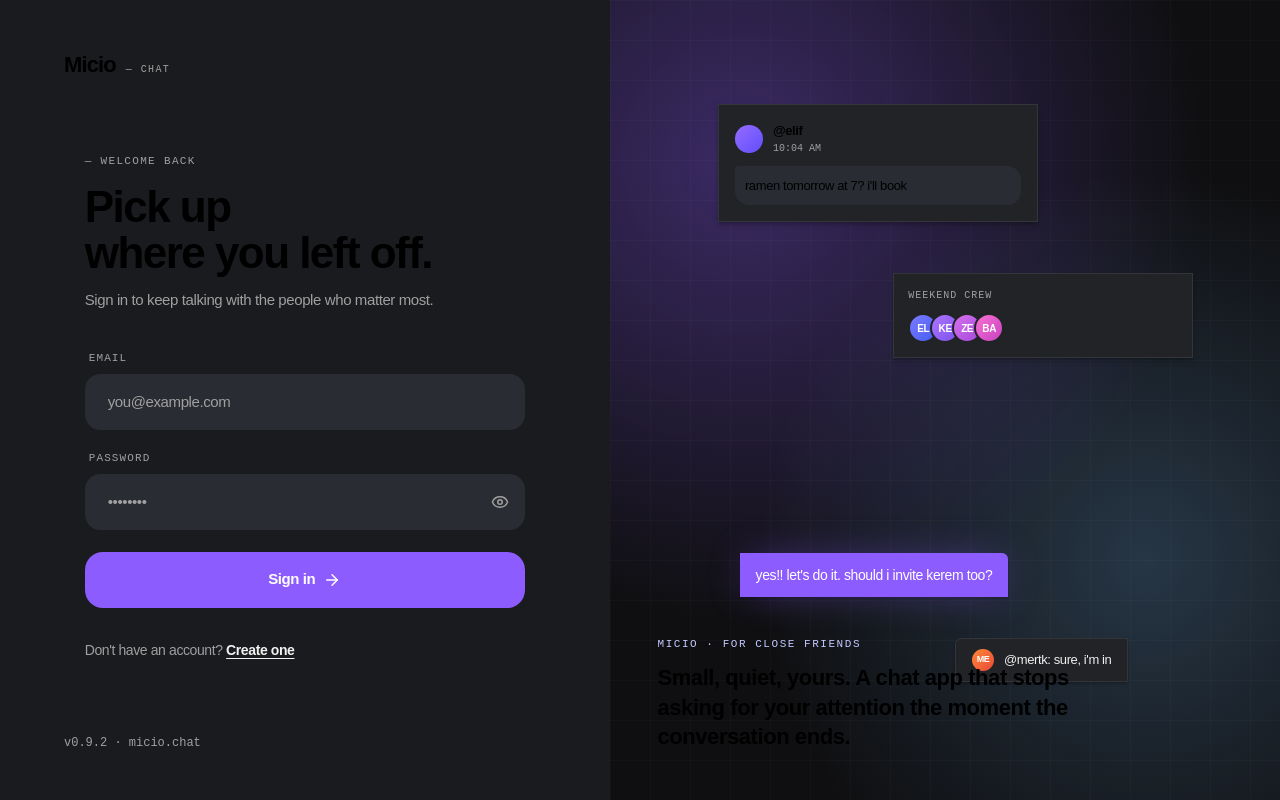
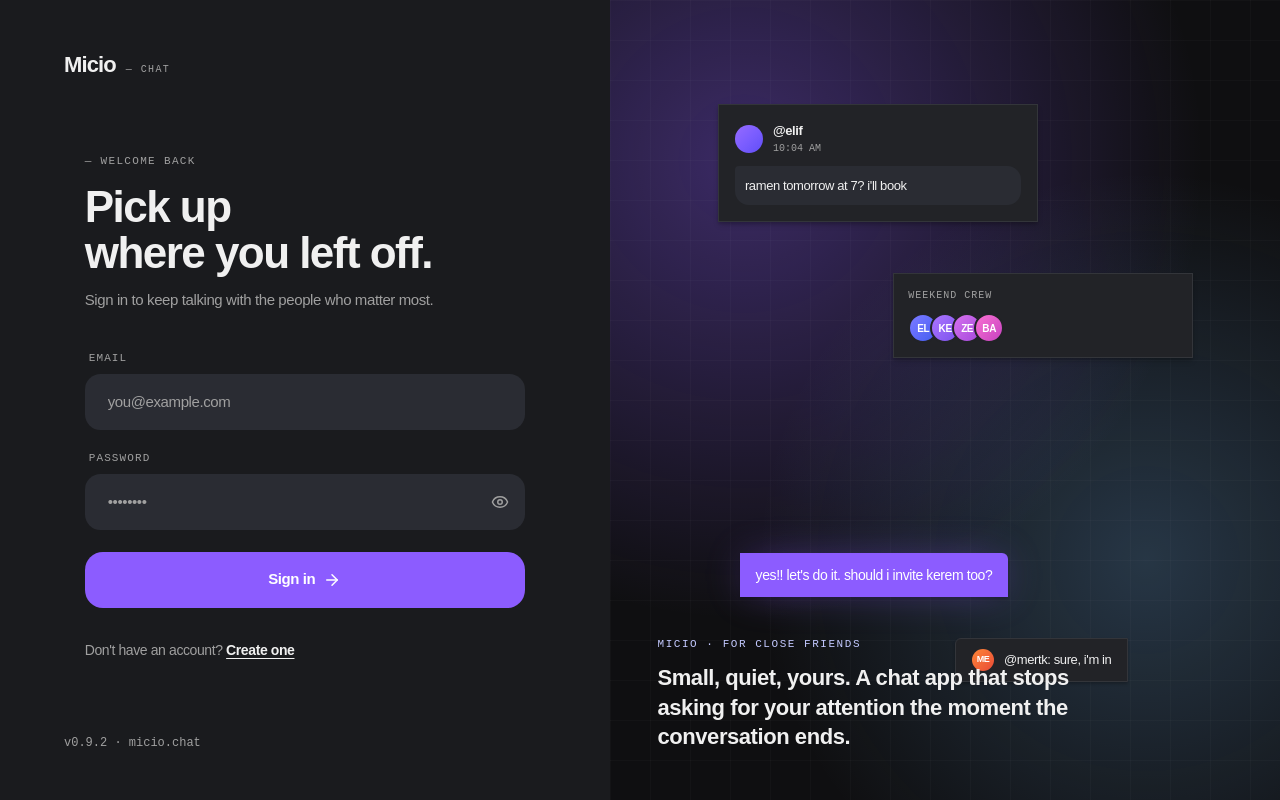
Before and after one commit to ConquistadorCan/Micio, a React (Vite) app in the folder apps/frontend/: page /login in a window 1280 px wide. Built offline with nearby package versions, Linux system fonts and the light colour scheme; no server answers.

Commit message:
feat: update LoginPage styles to include foreground color for improved readability

```diff
--- a/apps/frontend/src/pages/LoginPage.tsx
+++ b/apps/frontend/src/pages/LoginPage.tsx
@@ -49,7 +49,7 @@ export function LoginPage() {
   return (
     <div
       className="dark animate-fade-in"
-      style={{ height: '100vh', display: 'grid', gridTemplateColumns: '1fr 1.1fr', background: 'var(--background)' }}
+      style={{ height: '100vh', display: 'grid', gridTemplateColumns: '1fr 1.1fr', background: 'var(--background)', color: 'var(--foreground)' }}
     >
       {/* LEFT — form */}
       <div style={{ display: 'flex', flexDirection: 'column', padding: '48px 64px', overflow: 'auto' }}>
```
